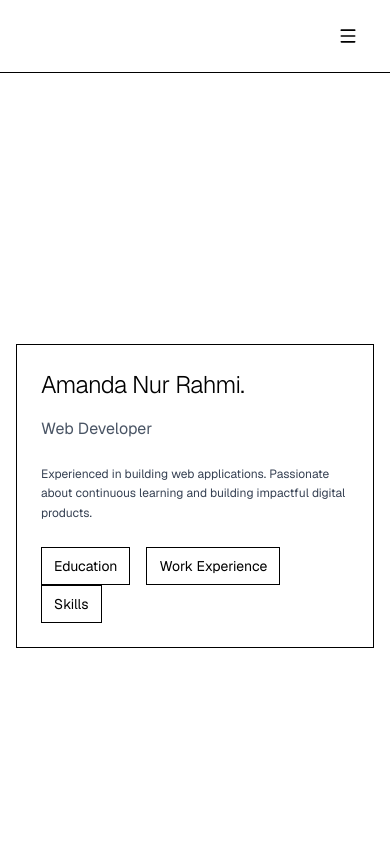
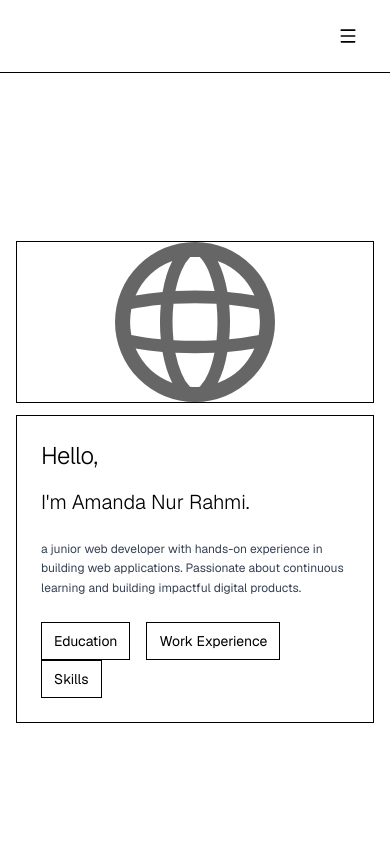
Before and after one commit to brmandw/me, a Next.js app: page / in a window 390 px wide. Shown: the top 844 px of the page. Built offline with nearby package versions, Linux system fonts and the light colour scheme.

Commit message:
feat: update portfolio layout and content
- Update metadata with personal information
- Modify main layout styling and responsiveness
- Add globe image when detail panel is closed
- Improve about section content and styling
- Adjust contact section layout

```diff
--- a/src/app/layout.js
+++ b/src/app/layout.js
@@ -12,8 +12,8 @@ const geistMono = Geist_Mono({
 });
 
 export const metadata = {
-  title: "Create Next App",
-  description: "Generated by create next app",
+  title: "Amanda Nur Rahmi",
+  description: "Amanda's Portfolio",
 };
 
 export default function RootLayout({ children }) {
--- a/src/app/page.js
+++ b/src/app/page.js
@@ -20,7 +20,7 @@ function App() {
   };
 
   return (
-    <main className="min-h-screen bg-white text-black font-sans">
+    <main className="flex justify-center min-h-screen bg-white text-black font-sans">
       <nav className="hidden md:fixed md:z-50 md:top-0 md:left-0 md:h-screen md:w-52 md:flex md:flex-col md:justify-center md:px-20">
         <div className="space-y-12">
             <button
@@ -110,23 +110,23 @@ function App() {
         </div>
       )}
 
-      <div className="md:ml-62 md:mr-10 pt-20 md:pt-0">
+      <div className="md:ml-62 md:mr-10 pt-15 md:pt-0">
         <section id="about" className="min-h-screen flex items-center px-4 md:px-12 py-10 md:py-12">
           <div className="w-full max-w-6xl">
-            <div className="flex flex-col md:flex-row gap-3 md:gap-4">
+            <div className={`flex ${detailOpen ? 'flex-col' : 'flex-col-reverse'} md:flex-row gap-3 md:gap-4`}>
               <div
                 className={`
                   border border-black p-6 md:p-12
-                  transition-all duration-500 ease-in-out
-                  ${detailOpen ? 'md:flex-1' : 'w-full'}
+                  transition-all duration-0 ease-in-out
+                  ${detailOpen ? 'md:flex-1 md:h-100' : ' md:h-95'}
                 `}
               >
                 <h1 className="text-2xl md:text-4xl font-light mb-4 tracking-tight">
-                  Amanda Nur Rahmi.
+                  Hello,
                 </h1>
-                <p className="text-base md:text-lg text-gray-600 mb-6 md:mb-4">Web Developer</p>
-                <p className="text-xs md:text-sm text-gray-700 mb-6 md:mb-12 leading-relaxed max-w-2xl">
-                  Experienced in building web applications.
+                <p className="text-xl md:text-2xl font-light text-black mb-6 md:mb-4">I'm Amanda Nur Rahmi.</p>
+                <p className="text-xs md:text-base text-gray-700 mb-6 md:mb-12 leading-relaxed max-w-2xl">
+                  a junior web developer with hands-on experience in building web applications.
                   Passionate about continuous learning and building impactful digital products.
                 </p>
                 <button
@@ -164,7 +164,7 @@ function App() {
               <div
                 className={`
                   transition-all duration-500 ease-in-out overflow-hidden
-                  ${detailOpen ? 'md:flex-1 opacity-100' : 'md:w-0 opacity-0'}
+                  ${detailOpen ? 'md:flex-1 opacity-100' : ''}
                 `}
               >
                  {detailOpen === 'pendidikan' && (
@@ -292,6 +292,14 @@ function App() {
                           ))}
                         </div>
                       </div>
+                    </div>
+                  </div>
+                )}
+
+                {!detailOpen && (
+                  <div className="flex justify-center items-center border border-black md:h-full">
+                    <div className="px-12">
+                        <img src="/globe.svg" alt="B One Corp." className="w-100 h-40" />
                     </div>
                   </div>
                 )}
@@ -440,6 +448,7 @@ function App() {
                   Based in Bogor, Indonesia
                 </p>
               </div>
+              <div className=''>
                 <div className="flex flex-col gap-6 md:gap-4">
                   <a
                     href="mailto:amndofc@gmail.com"
@@ -469,6 +478,7 @@ function App() {
                 </div>
               </div>
             </div>
+          </div>
         </section>
 
 
```
Lines whose indentation alone changed are shown as unchanged.
